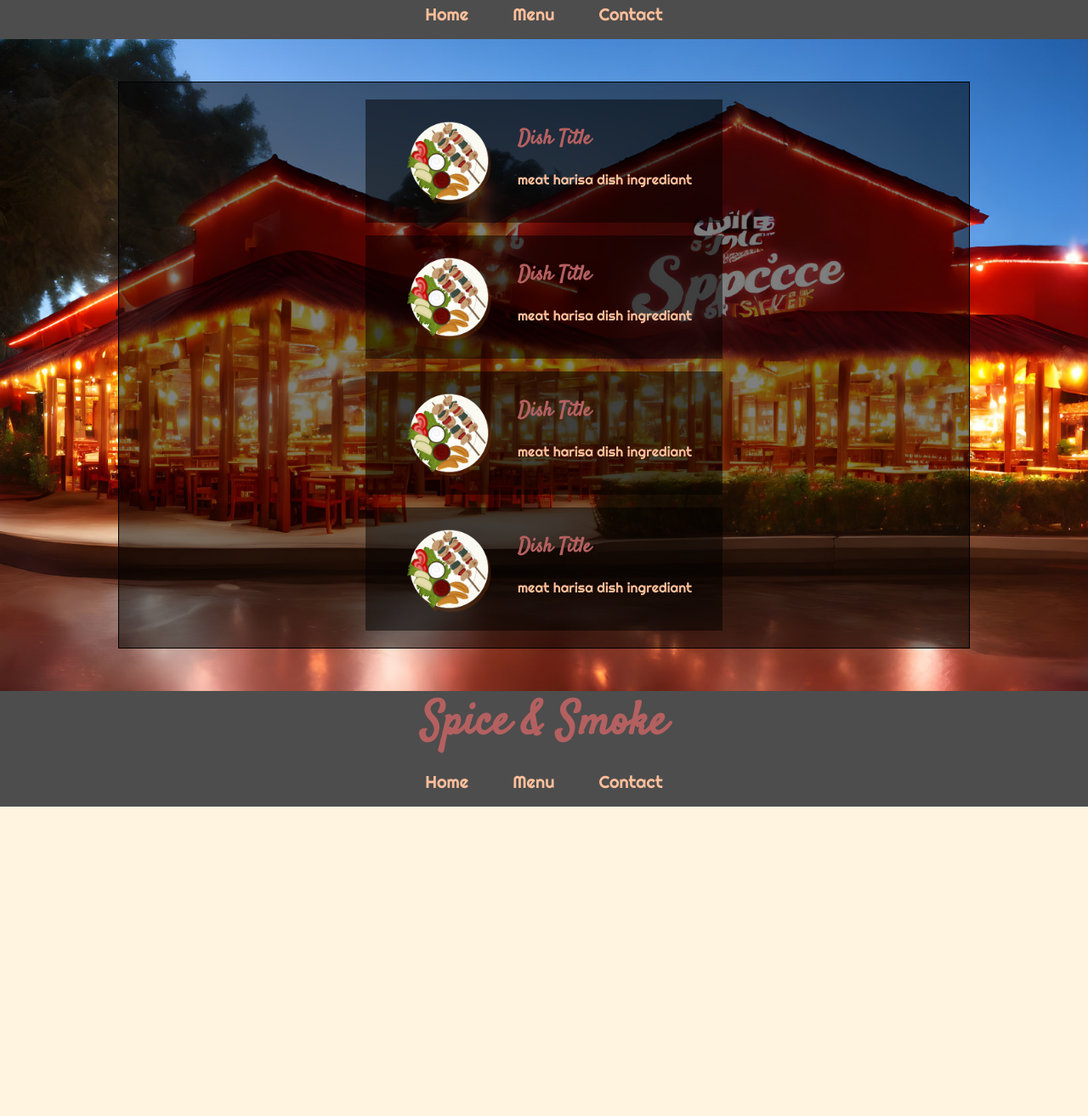
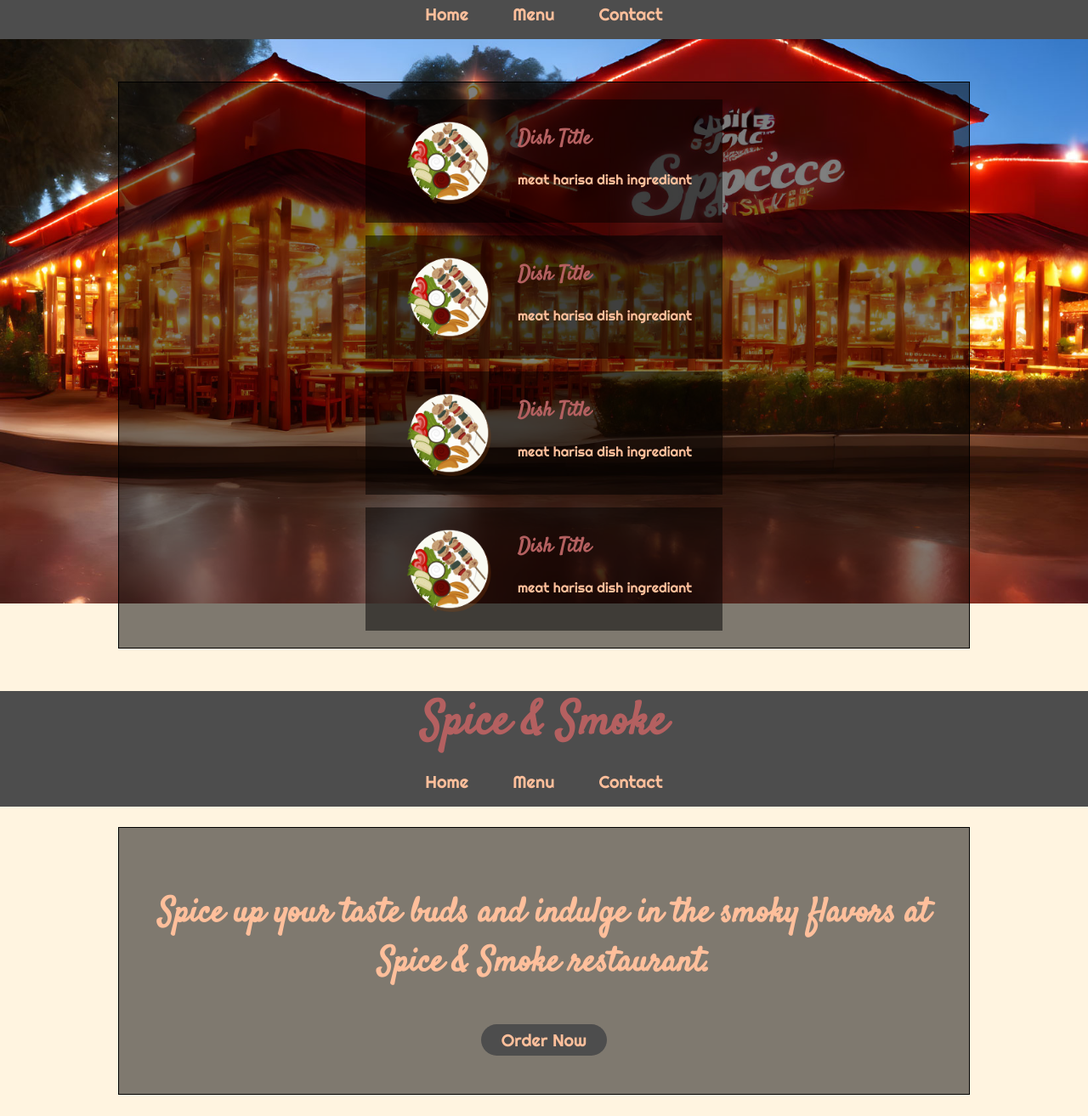
Before and after one commit to Ganta-KH/restaurant-page, a website built with webpack: page dist/menu.html in a window 1280 px wide. Shown: the part 90-1403 px from the top of the page at 85% size. Before the commit the page ends 1039 px from the top, so only its background shows below. Built offline with nearby package versions, Linux system fonts and the light colour scheme.

Commit message:
change home to js and add make the page generate it when first open

```diff
--- a/src/header.js
+++ b/src/header.js
@@ -42,4 +42,4 @@
     content.appendChild(createHeader());
 }
 
-export default initHeader;
+export default createHeader;
--- /dev/null
+++ b/src/home.js
@@ -0,0 +1,18 @@
+function createHome() {
+    const card = document.createElement("div");
+    card.classList.add("card");
+
+    const about = document.createElement("h1");
+    about.classList.add("about");
+    about.textContent = "Spice up your taste buds and indulge in the smoky flavors at Spice & Smoke restaurant."
+
+    const orderBtn = document.createElement("button");
+    orderBtn.classList.add("order");
+    orderBtn.textContent = "Order Now";
+
+    card.appendChild(about);
+    card.appendChild(orderBtn);
+    return card;
+}
+
+export default createHome;
--- a/src/index.js
+++ b/src/index.js
@@ -1,3 +1,3 @@
-import initHeader from "./header";
+import initWebsite from "./website";
 
-initHeader();
+initWebsite();
--- a/src/style.css
+++ b/src/style.css
@@ -13,6 +13,15 @@
     height: 100%;
     display: flex;
     flex-direction: column;
+
+    background-image: url("images/spiceandsmoke.jpg");
+    /* Full height */
+    height: 100%;
+
+    /* Center and scale the image nicely */
+    background-position: center;
+    background-repeat: no-repeat;
+    background-size: cover;
 }
 
 body {
@@ -59,14 +68,7 @@
 
 .main {
     flex: 1;
-    background-image: url("images/spiceandsmoke.jpg");
-    /* Full height */
-    height: 100%;
 
-    /* Center and scale the image nicely */
-    background-position: center;
-    background-repeat: no-repeat;
-    background-size: cover;
     display: flex;
     flex-direction: column;
     justify-content: center;
@@ -112,10 +114,6 @@
     gap: 18px;
 }
 
-.dish-info {
-
-}
-
 .dish-info > p {
     color: #FFBF9B;
 }
--- /dev/null
+++ b/src/website.js
@@ -0,0 +1,20 @@
+import createHeader from "./header";
+import createHome from "./home";
+
+function createContent() {
+    const main = document.createElement("main");
+    main.classList.add("main");
+
+    main.appendChild(createHome());
+
+    return main;
+}
+
+function initWebsite() {
+    const content = document.getElementById("content");
+
+    content.appendChild(createHeader());
+    content.appendChild(createContent());
+}
+
+export default initWebsite;
```
Also changed, not shown: dist/main.js.
